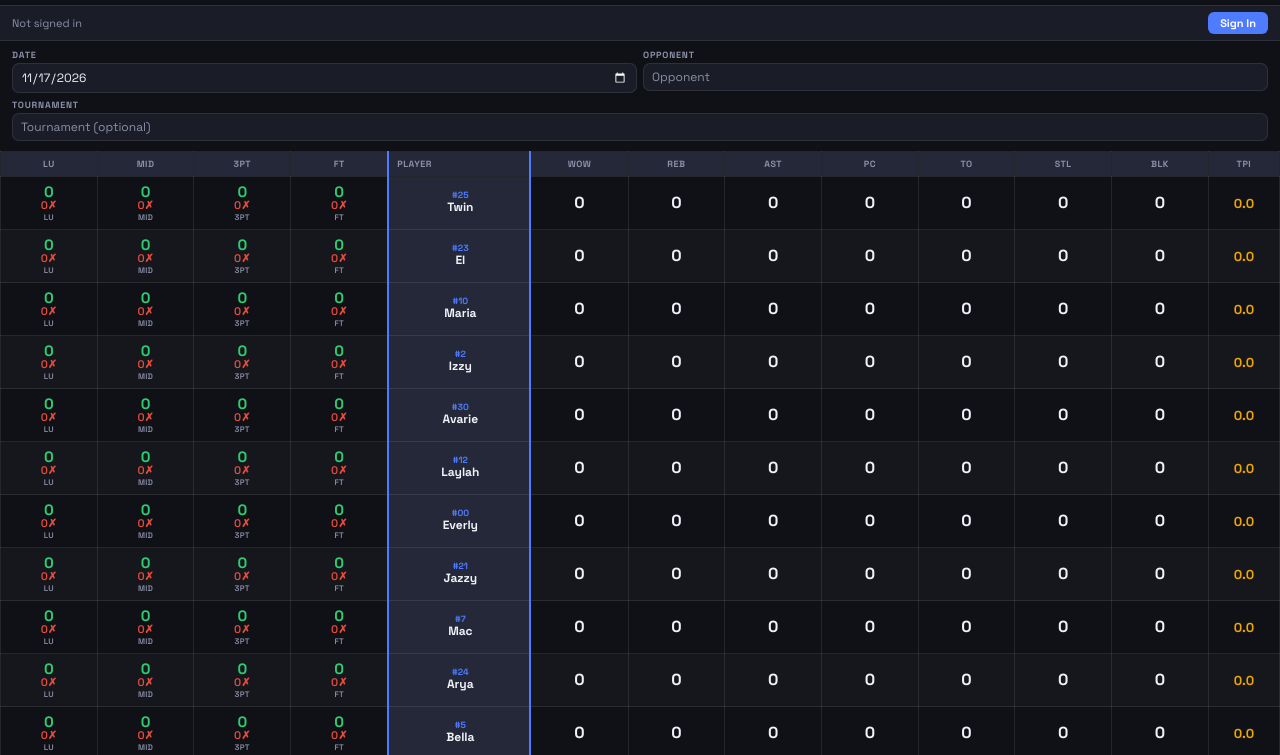
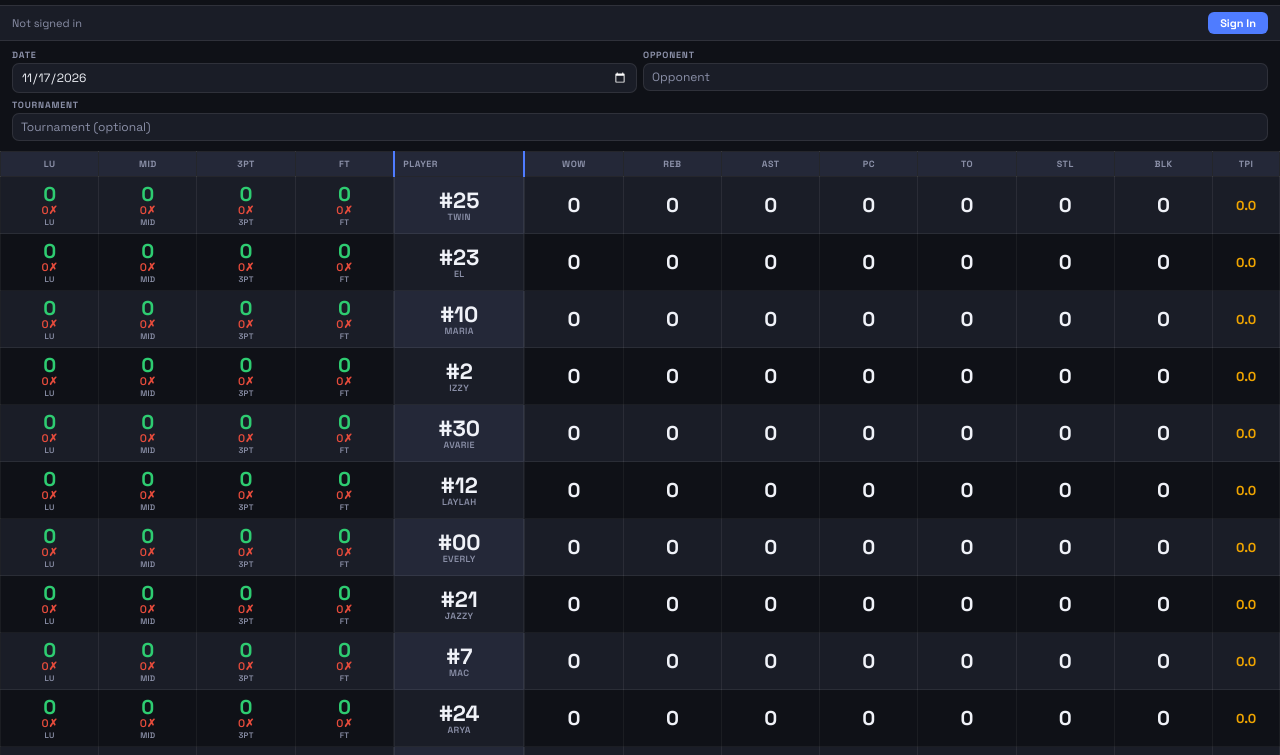
Before and after one commit to blakeennis210-claude-Git/wildcat-tracker, a plain HTML site: page game.html in a window 1280 px wide. Shown: the part 39-794 px from the top of the page. Drawn offline with Linux system fonts and the light colour scheme; no server answers.

Commit message:
Clearer row stripes, big jersey number, larger tap targets
- Alternating rows: #1a1d27 / #0f1117 (clearly distinct)
- Player cell: jersey number 22px bold, name 9px small below
- Stat/shot buttons taller (52px min), numbers 20px

Co-Authored-By: Claude Sonnet 4.6 <noreply@anthropic.com>
Claude-Session: https://claude.ai/code/session_01KbzmSpTEWP1H8H5SJfUSj3

```diff
--- a/game.html
+++ b/game.html
@@ -46,27 +46,32 @@ table{border-collapse:collapse;min-width:max-content;width:100%}
 thead th{background:var(--bg3);color:var(--fg2);font-size:9px;font-weight:700;text-transform:uppercase;letter-spacing:.5px;padding:6px 2px;text-align:center;border:1px solid var(--border);white-space:nowrap;position:sticky;top:0;z-index:2}
 thead th.col-player{text-align:left;padding-left:8px;min-width:70px;background:var(--bg3);border-left:2px solid var(--accent);border-right:2px solid var(--accent)}
 
-/* player rows */
-tbody tr:nth-child(even){background:rgba(255,255,255,.025)}
-tbody tr:nth-child(odd){background:var(--bg)}
-.col-player{background:var(--bg3);border-left:2px solid var(--accent);border-right:2px solid var(--accent)}
-.player-info{display:flex;flex-direction:column;padding:4px 6px 4px 8px;min-width:70px}
-.p-num{font-size:9px;font-weight:700;color:var(--accent);line-height:1}
-.p-name{font-size:12px;font-weight:700;line-height:1.2;white-space:nowrap}
+/* player rows — clearly alternating */
+tbody tr:nth-child(odd){background:#1a1d27}
+tbody tr:nth-child(even){background:#0f1117}
+tbody tr:nth-child(odd) td{border-color:rgba(255,255,255,.07)}
+tbody tr:nth-child(even) td{border-color:rgba(255,255,255,.05)}
+/* player column inherits row bg so stripe shows through */
+tbody tr:nth-child(odd) .col-player{background:#242838}
+tbody tr:nth-child(even) .col-player{background:#1a1d27}
+.col-player{border-left:2px solid var(--accent);border-right:2px solid var(--accent)}
+.player-info{display:flex;flex-direction:column;align-items:center;padding:4px 8px;min-width:62px}
+.p-num{font-size:22px;font-weight:700;color:var(--fg);line-height:1.1}
+.p-name{font-size:9px;font-weight:600;color:var(--fg2);line-height:1.2;white-space:nowrap;text-transform:uppercase;letter-spacing:.4px}
 
 /* stat cells */
 td{border:1px solid var(--border);padding:2px;text-align:center;vertical-align:middle}
 td.col-player{padding:0}
 
 /* stat button */
-.sbt{display:flex;flex-direction:column;align-items:center;justify-content:center;min-width:44px;min-height:48px;cursor:pointer;border-radius:6px;border:none;background:transparent;color:var(--fg);font-family:'Space Grotesk',sans-serif;touch-action:manipulation;gap:1px;width:100%;padding:2px}
+.sbt{display:flex;flex-direction:column;align-items:center;justify-content:center;min-width:48px;min-height:52px;cursor:pointer;border-radius:6px;border:none;background:transparent;color:var(--fg);font-family:'Space Grotesk',sans-serif;touch-action:manipulation;gap:1px;width:100%;padding:3px}
 .sbt:active{background:rgba(255,255,255,.12);transform:scale(.9)}
-.sbt .cnt{font-size:16px;font-weight:700;line-height:1;min-width:20px}
+.sbt .cnt{font-size:20px;font-weight:700;line-height:1;min-width:24px}
 .sbt .cnt.nonzero{color:var(--gold)}
 .sbt .lbl{font-size:8px;font-weight:600;color:var(--fg2);letter-spacing:.3px;text-transform:uppercase}
 
 /* shot cell — shows make/miss fraction */
-.sbt.shot .shot-mk{color:var(--green);font-size:15px;font-weight:700;line-height:1}
+.sbt.shot .shot-mk{color:var(--green);font-size:20px;font-weight:700;line-height:1}
 .sbt.shot .shot-ms{color:var(--red);font-size:11px;font-weight:600;line-height:1}
 .sbt.shot .shot-lbl{font-size:8px;font-weight:600;color:var(--fg2);letter-spacing:.3px;text-transform:uppercase}
 
```
